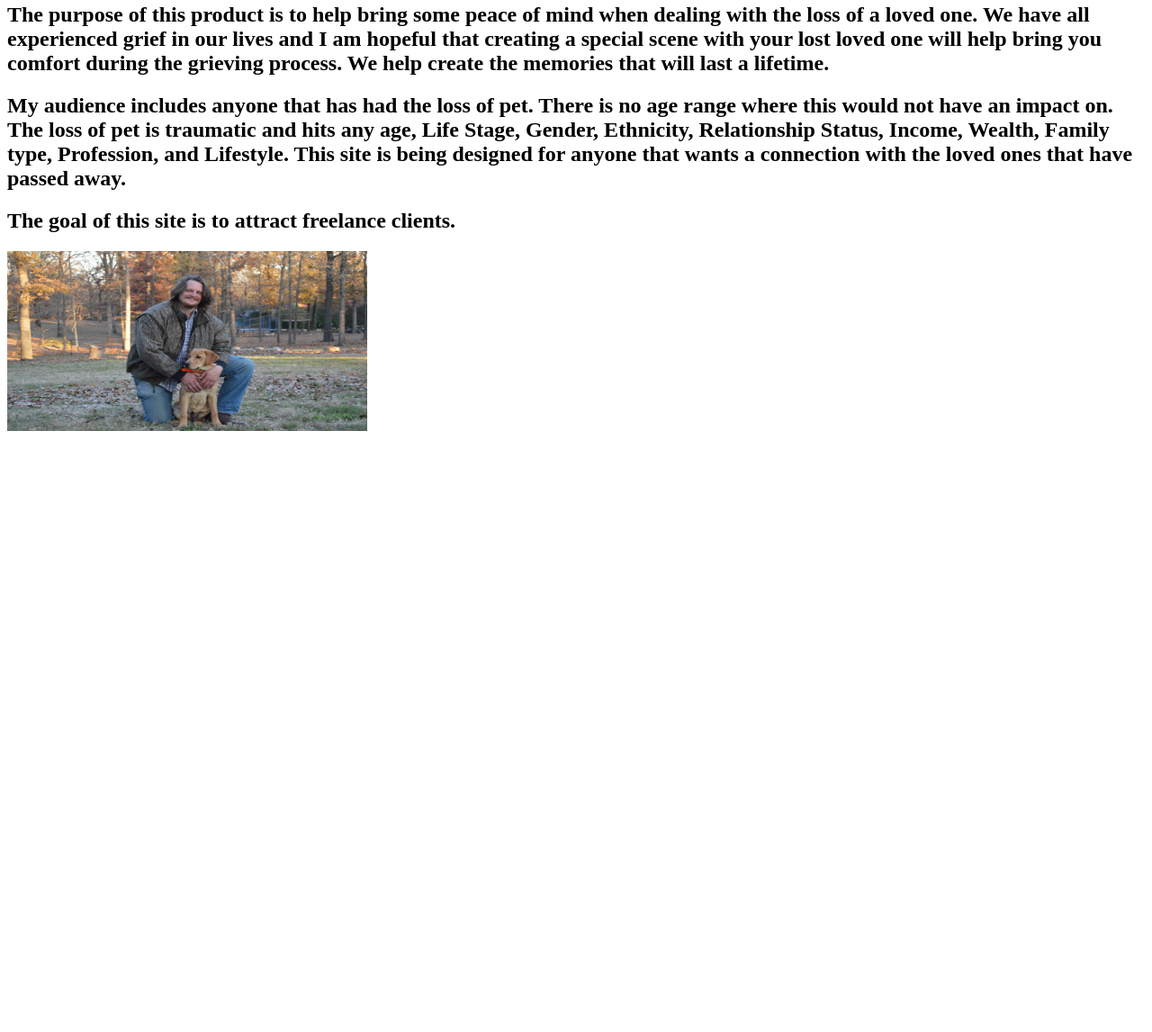
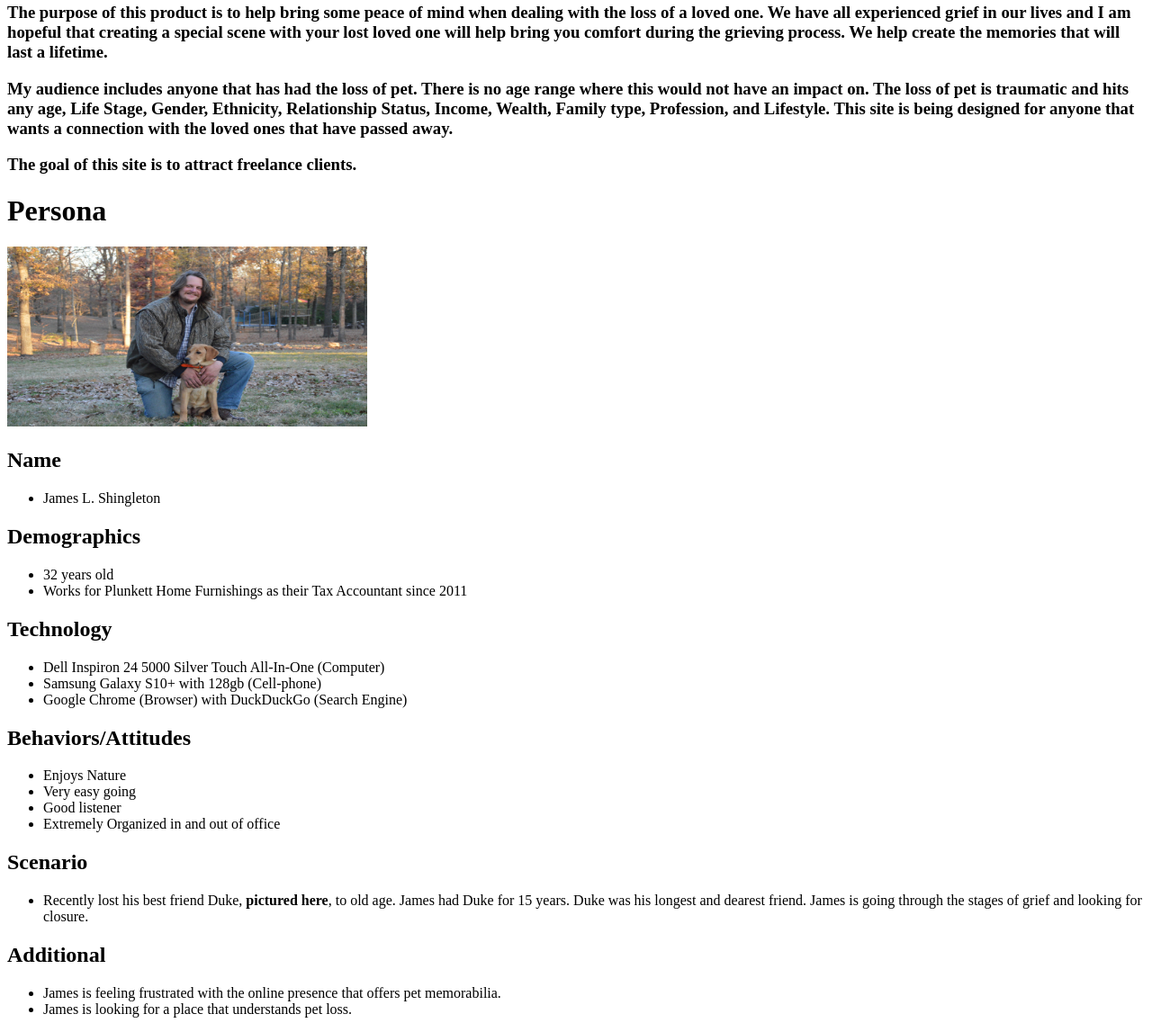
Before and after one commit to vic-chavez/pet-remembrance-diorama, a plain HTML site: page public_html/documentation/milestone-1.html in a window 1280 px wide. Shown: the part 77-1224 px from the top of the page at 90% size. Before the commit the page ends 800 px from the top, so only its background shows below. Drawn offline with Linux system fonts and the light colour scheme.

Commit message:
added Persona information to milestone-1.html

```diff
--- a/public_html/documentation/milestone-1.html
+++ b/public_html/documentation/milestone-1.html
@@ -8,29 +8,58 @@
     <h1> Purpose, Audience, and Goal</h1>
 
     <div class="container">
+           <h3>The purpose of this product is to help bring some peace of mind when dealing with the loss of a loved one. We have all experienced grief in our lives and I am hopeful that creating a special scene with your lost loved one will help bring you comfort during the grieving process. We help create the memories that will last a lifetime.</h3>
 
+            <h3>My audience includes anyone that has had the loss of pet. There is no age range where this would not have an impact on. The loss of pet is traumatic and hits any age, Life Stage, Gender, Ethnicity, Relationship Status, Income, Wealth, Family type, Profession, and Lifestyle. This site is being designed for anyone that wants a connection with the loved ones that have passed away.</h3>
 
-        <div class="Purpose">
+            <h3>The goal of this site is to attract freelance clients. </h3>
 
-           <h2>The purpose of this product is to help bring some peace of mind when dealing with the loss of a loved one. We have all experienced grief in our lives and I am hopeful that creating a special scene with your lost loved one will help bring you comfort during the grieving process. We help create the memories that will last a lifetime.</h2>
-
-            <h2>My audience includes anyone that has had the loss of pet. There is no age range where this would not have an impact on. The loss of pet is traumatic and hits any age, Life Stage, Gender, Ethnicity, Relationship Status, Income, Wealth, Family type, Profession, and Lifestyle. This site is being designed for anyone that wants a connection with the loved ones that have passed away.</h2>
-
-            <h2>The goal of this site is to attract freelance clients. </h2>
-
-        </div>
 
     </div>
 
+    <h1>Persona</h1>
 
-            <img src="man-and-bestfriend.jpg" alt="man and dog" width="400" height="200" class="image1">
+    <div class="container">
+        <img src="man-and-bestfriend.jpg" alt="man and dog" width="400" height="200" class="image1">
 
+        <h2>Name</h2>
+            <ul>
+                <li>James L. Shingleton </li>
+            </ul>
 
+        <h2>Demographics</h2>
+            <ul>
+                <li>32 years old</li>
+                <li>Works for Plunkett Home Furnishings as their Tax Accountant since 2011</li>
+             </ul>
 
+        <h2>Technology</h2>
+            <ul>
+                <li>Dell Inspiron 24 5000 Silver Touch All-In-One (Computer)</li>
+                <li>Samsung Galaxy S10+ with 128gb (Cell-phone)</li>
+                <li>Google Chrome (Browser) with DuckDuckGo (Search Engine)</li>
+            </ul>
 
+        <h2>Behaviors/Attitudes</h2>
+           <ul>
+               <li>Enjoys Nature</li>
+               <li>Very easy going</li>
+               <li>Good listener</li>
+               <li>Extremely Organized in and out of office</li>
+           </ul>
 
+        <h2>Scenario</h2>
+            <ul>
+                <li>Recently lost his best friend Duke, <strong>pictured here</strong>, to old age. James had Duke for 15 years. Duke was his longest and dearest friend. James is going through the stages of grief and looking for closure.</li>
+            </ul>
 
+        <h2>Additional</h2>
+            <ul>
+                <li>James is feeling frustrated with the online presence that offers pet memorabilia.</li>
+                <li>James is looking for a place that understands pet loss.</li>
+            </ul>
 
+    </div>
 
 </body>
 </html>
```
